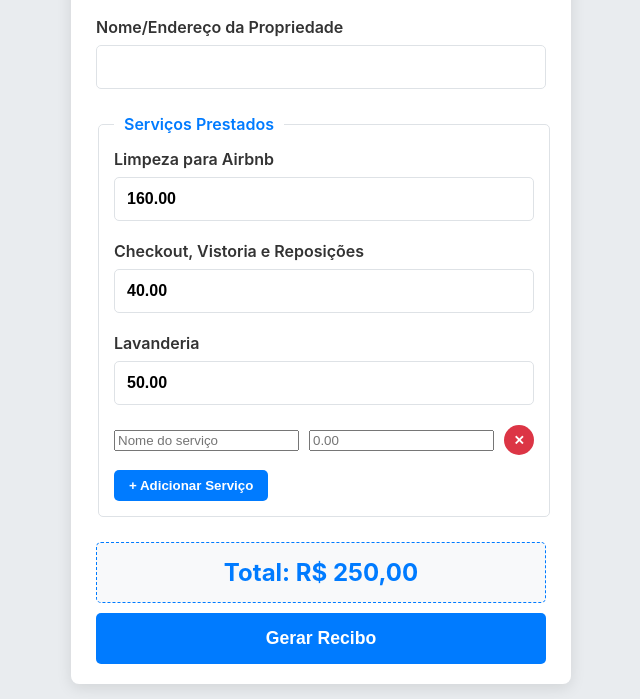
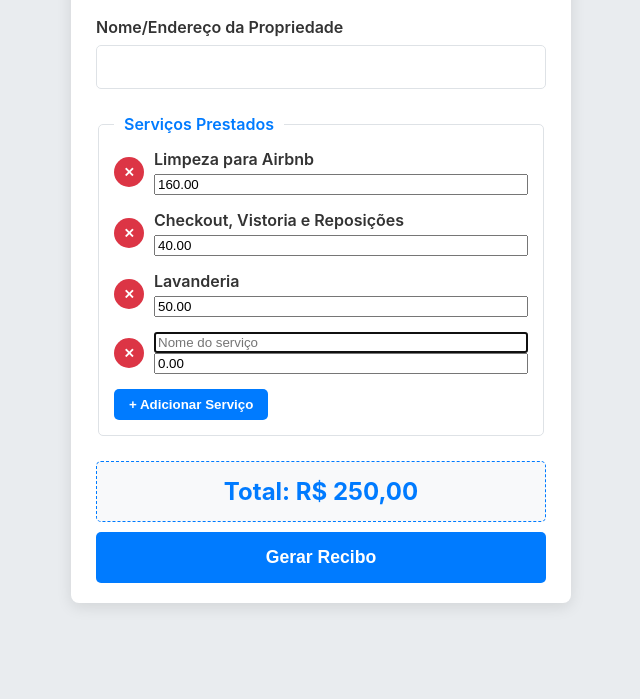
Before and after one commit to jonathandasilvasantos/airbnb-receipt, a plain HTML site: page index.html in a window 1280 px wide. Both pictures are taken after a click on the button "+ Adicionar Serviço". Shown: the part 170-869 px from the top of the page, without its empty margins (319-959 px from the left). After the commit the page ends 800 px from the top, so only its background shows below. Drawn offline with nearby package versions, Linux system fonts and the light colour scheme.

Commit message:
Now its possible to remove a service item from list

```diff
--- a/index.html
+++ b/index.html
@@ -90,19 +90,10 @@
             color: var(--primary-color);
         }
 
-        .custom-service {
+        .service-item-wrapper {
             display: flex;
-            gap: 10px;
+            align-items: center;
             margin-bottom: 15px;
-            align-items: center;
-        }
-
-        .custom-service input[type="text"] {
-            flex: 2;
-        }
-
-        .custom-service input[type="number"] {
-            flex: 1;
         }
 
         .remove-service {
@@ -117,6 +108,33 @@
             align-items: center;
             justify-content: center;
             font-weight: bold;
+            margin-right: 10px;
+            flex-shrink: 0;
+        }
+
+        .service-content {
+            flex: 1;
+            display: flex;
+            flex-direction: column;
+        }
+
+        .service-label {
+            margin-bottom: 5px;
+            font-weight: 600;
+        }
+
+        .custom-service {
+            display: flex;
+            gap: 10px;
+            align-items: center;
+        }
+
+        .custom-service input[type="text"] {
+            flex: 2;
+        }
+
+        .custom-service input[type="number"] {
+            flex: 1;
         }
 
         .add-service-btn {
@@ -303,21 +321,8 @@
 
                 <fieldset class="services-fieldset">
                     <legend>Serviços Prestados</legend>
-                    <div class="form-group">
-                        <label for="service-cleaning">Limpeza para Airbnb</label>
-                        <input type="number" id="service-cleaning" value="160.00" step="0.01" min="0" required>
-                    </div>
-                    <div class="form-group">
-                        <label for="service-checkout">Checkout, Vistoria e Reposições</label>
-                        <input type="number" id="service-checkout" value="40.00" step="0.01" min="0" required>
-                    </div>
-                    <div class="form-group">
-                        <label for="service-laundry">Lavanderia</label>
-                        <input type="number" id="service-laundry" value="50.00" step="0.01" min="0" required>
-                    </div>
-
-                    <div id="custom-services-container">
-                        <!-- Serviços personalizados serão adicionados aqui -->
+                    <div id="services-container">
+                        <!-- Serviços padrão e personalizados serão adicionados aqui -->
                     </div>
 
                     <button type="button" id="add-service-btn" class="add-service-btn">
@@ -326,7 +331,7 @@
                 </fieldset>
 
                 <div class="total-display">
-                    Total: <span id="total-value">R$ 250,00</span>
+                    Total: <span id="total-value">R$ 0,00</span>
                 </div>
 
                 <button type="submit" class="btn">Gerar Recibo</button>
@@ -377,20 +382,24 @@
             const formScreen = document.getElementById('form-screen');
             const receiptScreen = document.getElementById('receipt-screen');
             const receiptForm = document.getElementById('receipt-form');
-
-            const serviceInputs = [
-                document.getElementById('service-cleaning'),
-                document.getElementById('service-checkout'),
-                document.getElementById('service-laundry')
-            ];
+            const servicesContainer = document.getElementById('services-container');
             const totalValueSpan = document.getElementById('total-value');
-            const customServicesContainer = document.getElementById('custom-services-container');
             const addServiceBtn = document.getElementById('add-service-btn');
 
             const backBtn = document.getElementById('back-btn');
             const shareBtn = document.getElementById('share-btn');
             const downloadBtn = document.getElementById('download-btn');
             const shareErrorMsg = document.getElementById('share-error');
+
+            // Serviços padrão
+            const defaultServices = [
+                { id: 'service-cleaning', label: 'Limpeza para Airbnb', value: 160.00 },
+                { id: 'service-checkout', label: 'Checkout, Vistoria e Reposições', value: 40.00 },
+                { id: 'service-laundry', label: 'Lavanderia', value: 50.00 }
+            ];
+
+            // Array para armazenar serviços ativos (padrão e personalizados)
+            let activeServices = [...defaultServices];
 
             // Função para formatar valores como moeda BRL
             const formatCurrency = (value) => {
@@ -399,49 +408,93 @@
 
             // Função para calcular e atualizar o total
             const updateTotal = () => {
-                let total = serviceInputs.reduce((sum, input) => {
-                    const value = parseFloat(input.value) || 0;
+                let total = activeServices.reduce((sum, service) => {
+                    const value = parseFloat(service.value) || 0;
                     return sum + value;
                 }, 0);
-
-                // Adicionar serviços personalizados ao total
-                const customServices = document.querySelectorAll('.custom-service');
-                customServices.forEach(service => {
-                    const valueInput = service.querySelector('input[type="number"]');
-                    const value = parseFloat(valueInput.value) || 0;
-                    total += value;
-                });
-
                 totalValueSpan.textContent = formatCurrency(total);
             };
 
-            // Adiciona listeners para os campos de serviço para recalcular o total
-            serviceInputs.forEach(input => input.addEventListener('input', updateTotal));
+            // Função para renderizar todos os serviços
+            const renderServices = () => {
+                servicesContainer.innerHTML = '';
+
+                activeServices.forEach((service, index) => {
+                    const serviceWrapper = document.createElement('div');
+                    serviceWrapper.className = 'service-item-wrapper';
+                    serviceWrapper.dataset.serviceId = service.id;
+
+                    serviceWrapper.innerHTML = `
+                        <button type="button" class="remove-service" data-service-id="${service.id}">✕</button>
+                        <div class="service-content">
+                            <div class="service-label">${service.label}</div>
+                            <input type="number"
+                                   id="${service.id}"
+                                   value="${service.value.toFixed(2)}"
+                                   step="0.01"
+                                   min="0"
+                                   required
+                                   class="service-value-input">
+                        </div>
+                    `;
+
+                    servicesContainer.appendChild(serviceWrapper);
+
+                    // Adicionar listener para o campo de valor
+                    const valueInput = serviceWrapper.querySelector('.service-value-input');
+                    valueInput.addEventListener('input', (e) => {
+                        activeServices[index].value = parseFloat(e.target.value) || 0;
+                        updateTotal();
+                    });
+
+                    // Adicionar listener para o botão de remover
+                    const removeBtn = serviceWrapper.querySelector('.remove-service');
+                    removeBtn.addEventListener('click', () => {
+                        // Remover do array de serviços ativos
+                        activeServices = activeServices.filter(s => s.id !== service.id);
+                        renderServices();
+                        updateTotal();
+                    });
+                });
+            };
 
             // Adicionar novo serviço personalizado
             addServiceBtn.addEventListener('click', () => {
-                const serviceDiv = document.createElement('div');
-                serviceDiv.className = 'custom-service';
-                serviceDiv.innerHTML = `
-                    <input type="text" placeholder="Nome do serviço" required>
-                    <input type="number" placeholder="0.00" step="0.01" min="0" required>
-                    <button type="button" class="remove-service">✕</button>
-                `;
+                const newServiceId = `custom-service-${Date.now()}`;
+                const newService = {
+                    id: newServiceId,
+                    label: '',
+                    value: 0.00
+                };
 
-                customServicesContainer.appendChild(serviceDiv);
+                activeServices.push(newService);
+                renderServices();
 
-                // Adicionar listener para o novo campo de valor
-                const valueInput = serviceDiv.querySelector('input[type="number"]');
-                valueInput.addEventListener('input', updateTotal);
+                // Focar no campo de nome do novo serviço
+                const newServiceWrapper = document.querySelector(`[data-service-id="${newServiceId}"]`);
+                const labelInput = document.createElement('input');
+                labelInput.type = 'text';
+                labelInput.placeholder = 'Nome do serviço';
+                labelInput.className = 'custom-service-label';
+                labelInput.required = true;
 
-                // Adicionar listener para o botão de remover
-                const removeBtn = serviceDiv.querySelector('.remove-service');
-                removeBtn.addEventListener('click', () => {
-                    serviceDiv.remove();
-                    updateTotal();
+                const valueInput = newServiceWrapper.querySelector('.service-value-input');
+                const serviceLabel = newServiceWrapper.querySelector('.service-label');
+
+                serviceLabel.replaceWith(labelInput);
+
+                labelInput.addEventListener('blur', () => {
+                    const serviceIndex = activeServices.findIndex(s => s.id === newServiceId);
+                    if (serviceIndex !== -1) {
+                        activeServices[serviceIndex].label = labelInput.value || 'Serviço Personalizado';
+                        const newLabel = document.createElement('div');
+                        newLabel.className = 'service-label';
+                        newLabel.textContent = activeServices[serviceIndex].label;
+                        labelInput.replaceWith(newLabel);
+                    }
                 });
 
-                updateTotal();
+                labelInput.focus();
             });
 
             // Lógica do Formulário
@@ -451,9 +504,6 @@
                 // Dados do formulário
                 const clientName = document.getElementById('client-name').value;
                 const propertyName = document.getElementById('property-name').value;
-                const cleaningValue = parseFloat(serviceInputs[0].value) || 0;
-                const checkoutValue = parseFloat(serviceInputs[1].value) || 0;
-                const laundryValue = parseFloat(serviceInputs[2].value) || 0;
 
                 // Preenche os dados no recibo
                 document.getElementById('receipt-client-name').textContent = clientName;
@@ -462,28 +512,13 @@
                 const servicesBody = document.getElementById('receipt-services-body');
                 servicesBody.innerHTML = ''; // Limpa a tabela antes de adicionar novos itens
 
-                if (cleaningValue > 0) {
-                    servicesBody.innerHTML += `<tr><td>Limpeza para Airbnb</td><td class="text-right">${formatCurrency(cleaningValue)}</td></tr>`;
-                }
-                if (checkoutValue > 0) {
-                    servicesBody.innerHTML += `<tr><td>Checkout, Vistoria e Reposições</td><td class="text-right">${formatCurrency(checkoutValue)}</td></tr>`;
-                }
-                if (laundryValue > 0) {
-                    servicesBody.innerHTML += `<tr><td>Lavanderia</td><td class="text-right">${formatCurrency(laundryValue)}</td></tr>`;
-                }
+                let totalValue = 0;
 
-                // Adicionar serviços personalizados
-                const customServices = document.querySelectorAll('.custom-service');
-                let totalValue = cleaningValue + checkoutValue + laundryValue;
-
-                customServices.forEach(service => {
-                    const labelInput = service.querySelector('input[type="text"]');
-                    const valueInput = service.querySelector('input[type="number"]');
-
-                    const label = labelInput.value.trim();
-                    const value = parseFloat(valueInput.value) || 0;
-
-                    if (label && value > 0) {
+                // Adicionar serviços ativos ao recibo
+                activeServices.forEach(service => {
+                    const value = parseFloat(service.value) || 0;
+                    if (value > 0) {
+                        const label = service.label || 'Serviço Personalizado';
                         servicesBody.innerHTML += `<tr><td>${label}</td><td class="text-right">${formatCurrency(value)}</td></tr>`;
                         totalValue += value;
                     }
@@ -577,7 +612,8 @@
                 shareErrorMsg.classList.add('hidden');
             });
 
-            // Inicia o cálculo do total ao carregar a página
+            // Inicializar serviços e calcular total
+            renderServices();
             updateTotal();
         });
     </script>
```
